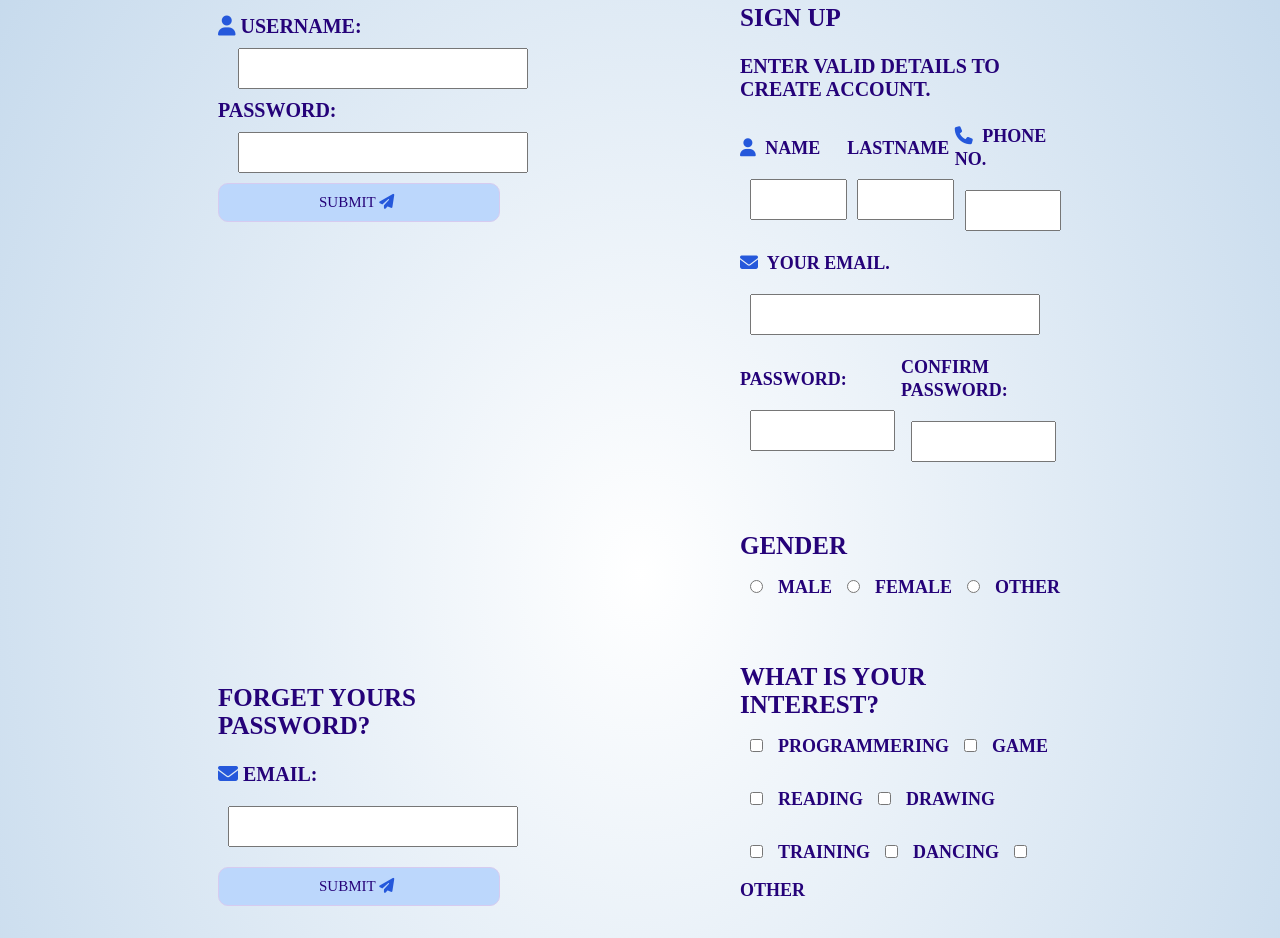
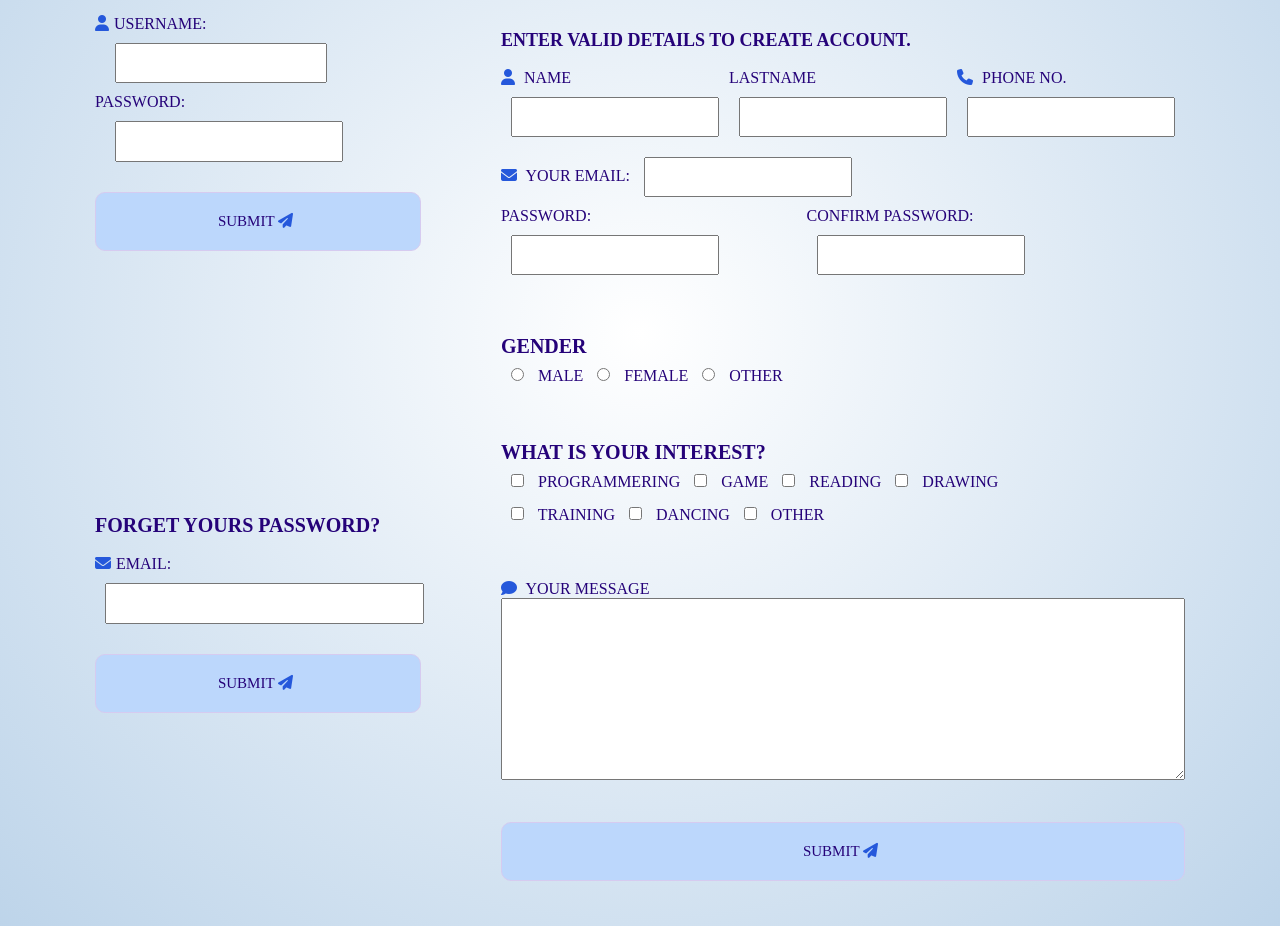
Before and after one commit to PatDahl79/Formula-och-grid, a plain HTML site: page index.html in a window 1280 px wide. Shown: the part 259-1197 px from the top of the page. Drawn offline with Linux system fonts and the light colour scheme.

Commit message:
Formula and grid

```diff
--- a/index.html
+++ b/index.html
@@ -10,7 +10,7 @@
 <body>
 
     <div class="container">
-        <div class="signin">
+        <div class="signIn"> <!--grid Item 1-->
             <h1>Welcome back!</h1><br>
                     <h2>Sign in</h2><br>
                     <form action="https://httpbin.org/anything" method="post">
@@ -24,7 +24,7 @@
                     </form>
         </div>
 
-        <div class="forgetpassword">
+        <div class="forgetPassword"> <!--grid Item 2-->
             <h2>Forget yours password?</h2><br>
             <form action="https://httpbin.org/anything" method="post">
                 <label for="email"><i class="fa-solid fa-envelope"></i>Email:</label>
@@ -34,7 +34,7 @@
         </div>
 
 
-        <div class="signup">
+        <div class="signUp"> <!--grid Item 3-->
             <h1>Don't have any account?</h1><br>
                 <h2>Sign up</h2><br>
                 <h3>Enter valid details to create account.</h3><br>
@@ -55,7 +55,7 @@
                     </div>
 
                     <div class="input-group">
-                        <label for="email"><i class="fa-solid fa-envelope"></i> Your Email.</label>
+                        <label for="email"><i class="fa-solid fa-envelope"></i> Your Email:</label>
                         <input type="text" id="email" required>
                     </div>
                     <div class="row">
--- a/styles.css
+++ b/styles.css
@@ -7,95 +7,124 @@
     color: hsl(258, 97%, 24%);
 }
 body{
-    align-items: center;
     margin-left: 50px;
     margin-right: 50px;
     text-align: left;
     margin-top: 100px;
     background: radial-gradient(#fff, hsl(209, 51%, 83%));
 }
+h1{
+    font-size: 35px;
+    margin-top: 15px;
+}
+h2{
+    font-size: 20px;
+    margin-top: 15px;
+}
+h3{
+    font-size: 18px;
+    margin-top: 15px;
+}
 .container{
-    justify-items: space-between;
-    margin-top: 150px;
-    margin-left: 10%;
-    margin-bottom: 150px;
-    margin-right: 10%;
-    font-weight: 600;
+    width: 100%;
+    display: grid;
+    grid-template-areas:
+    "signIn signUp"
+    ". signUp"
+    "forgetPassword signUp"
+    ". signUp";
+    grid-template-columns: 1fr 1fr;
+    grid-column: 50%;
+    gap: 50px;
+    padding: 30px 30px;
     text-transform: uppercase;
-    font-size: 20px;
-    text-decoration: center;
-    display: grid;
-    grid-template-columns: 1fr 1fr;
-    grid-template-areas: "signin signup"
-    "forgetpassword signup";
-    gap: 100px;
 }
 .container button{
+    width: 100%;
     font-size: 15px;
     text-decoration: none;
     border: 1px solid hsl(258, 56%, 87%);
-    padding: 10px 100px;
+    padding: 20px 100px;
     background-color: #bcd7fc;
-    position: relative;
     cursor: pointer;
     border-radius: 10px;
-    margin-bottom: 15px;
+    margin-top: 20px;
 }
 .container button:hover{
     border-color: 1px solid hsl(258, 64%, 81%);
     background: hsl(258, 64%, 81%);
     transition: 0.5s;
 }
-
-h1{
-    font-size: 35px;
-}
-h2{
-    font-size: 25px;
-}
-h3{
-    font-size: 20px;
+i{
+    margin-right: 5px;
+    color: rgb(37, 88, 219);
 }
 
-.signin{
+.signIn{
+    width: 100%;
+    grid-area: signIn;
+    border-radius: 10px;
+    padding: 15px;
+}
+.signIn:hover {
+    border: 1px solid hsl(0, 0%, 100%);
+    box-shadow: 0 0 20px 0px rgba(0, 0, 0, 2);
+    transition: 0.5s;
+}
+.signIn input {
+    margin: 10px 20px;
     padding: 10px 50px;
-    grid-column: 1/2;
-    grid-area: signin;
+    text-align: left;
+    width: 250px;
 }
-.signin input{
-    margin: 10px 20px;
-    display: inline-block;
-    padding: 10px 100px;
+.signIn [type="password"] {
+    padding: 10px 25px;
+    font-size: 15px;
+    width: 70%;
+}
+.signIn [type="text"] {
+    padding: 10px 25px;
+    width: 65%;
+}
+
+.forgetPassword{
+    grid-area: forgetPassword;
+    border-radius: 10px;
+    padding: 15px;
+}
+.forgetPassword:hover {
+    border: 1px solid hsl(0, 0%, 100%);
+    box-shadow: 0 0 20px 0px rgba(0, 0, 0, 2);
+    transition: 0.5s;
+}
+.forgetPassword input{
+    margin:  10px;
     text-align: left;
     width: 90%;
 }
+.forgetPassword [type="email"]{
+    padding: 10px 25px;
+    font-size: 15px;
+    width: 98%;
+}
 
-.forgetpassword{
-    grid-column: 1/2;
-    grid-area: forgetpassword;
+.signUp {
+    grid-area: signUp;
+    width: 100%;
+    border-radius: 10px;
+    padding: 15px;
+}
+.signUp:hover {
+    border: 1px solid hsl(0, 0%, 100%);
+    box-shadow: 0 0 20px 0px rgba(0, 0, 0, 2);
+    transition: 0.5s;
+}
+.signUp input {
+    margin: 10px;
     padding: 10px 50px;
 }
-.forgetpassword input{
-    margin: 20px 10px;
-    display: inline-block;
-    padding: 10px 100px;
-    text-align: left;
-    width: 90%;
-}
-.signup{
-    grid-column: 2/3;
-    grid-area: signup;
-    padding: 10px 50px;
-    width: 100%;
-}
-.signup input{
-    margin: 20px 10px;
-    display: inline-block;
-    padding: 10px 50px;
-    text-align: left;
-}
-.signup label{
-    font-size: 18px;
+.signUp label {
+    margin-top: 15px;
 }
 
 .interacts,
@@ -105,6 +134,7 @@ h3{
 }
 .message textarea{
     width: 100%;
+    padding: 10px 20px;
 }
 
 .row{
@@ -112,26 +142,55 @@ h3{
     align-items: center;
     justify-content: space-between;
 }
-.row .input-group{
-    flex-basis: 50%;
+.input-group [type="text"] {
+    margin: 10px;
+    padding: 10px 20px;
 }
+.input-group [type="password"] {
+    margin: 10px;
+    padding: 10px 20px;
+}
+/* Din befintliga CSS-kod här */
 
-i{
-    margin-right: 5px;
-    color: rgb(37, 88, 219);
-}
-.input-group [type="text"], [typ="message"], [type="password"]{
-    padding: 10px 25px;
-    font-size: 15px;
-    width: 90%;
-}
-.signin [type="text"], [type="password"]{
-    padding: 10px 25px;
-    font-size: 15px;
-    width: 90%;
-}
-.forgetpassword [type="email"]{
-    padding: 10px 25px;
-    font-size: 15px;
-    width: 90%;
-}
+@media (max-width: 700px) {
+    body {
+      margin-left: 20px;
+      margin-right: 20px;
+    }
+
+    .container {
+      display: block;
+      padding: 20px;
+    }
+
+    .container button {
+      padding: 15px 70px;
+      margin-top: 15px;
+    }
+    .forgetPassword, .signUp {
+        margin-top: 70px;
+    }
+
+    .signIn input,
+    .forgetPassword input,
+    .signUp input,
+    .message textarea,
+    .input-group [type="text"],
+    .input-group [type="password"] {
+      width: 100%;
+      padding: 10px 15px;
+      margin: 5px 0;
+    }
+
+    h1 {
+      font-size: 25px;
+    }
+
+    h2 {
+      font-size: 18px;
+    }
+
+    h3 {
+      font-size: 16px;
+    }
+  }
```
